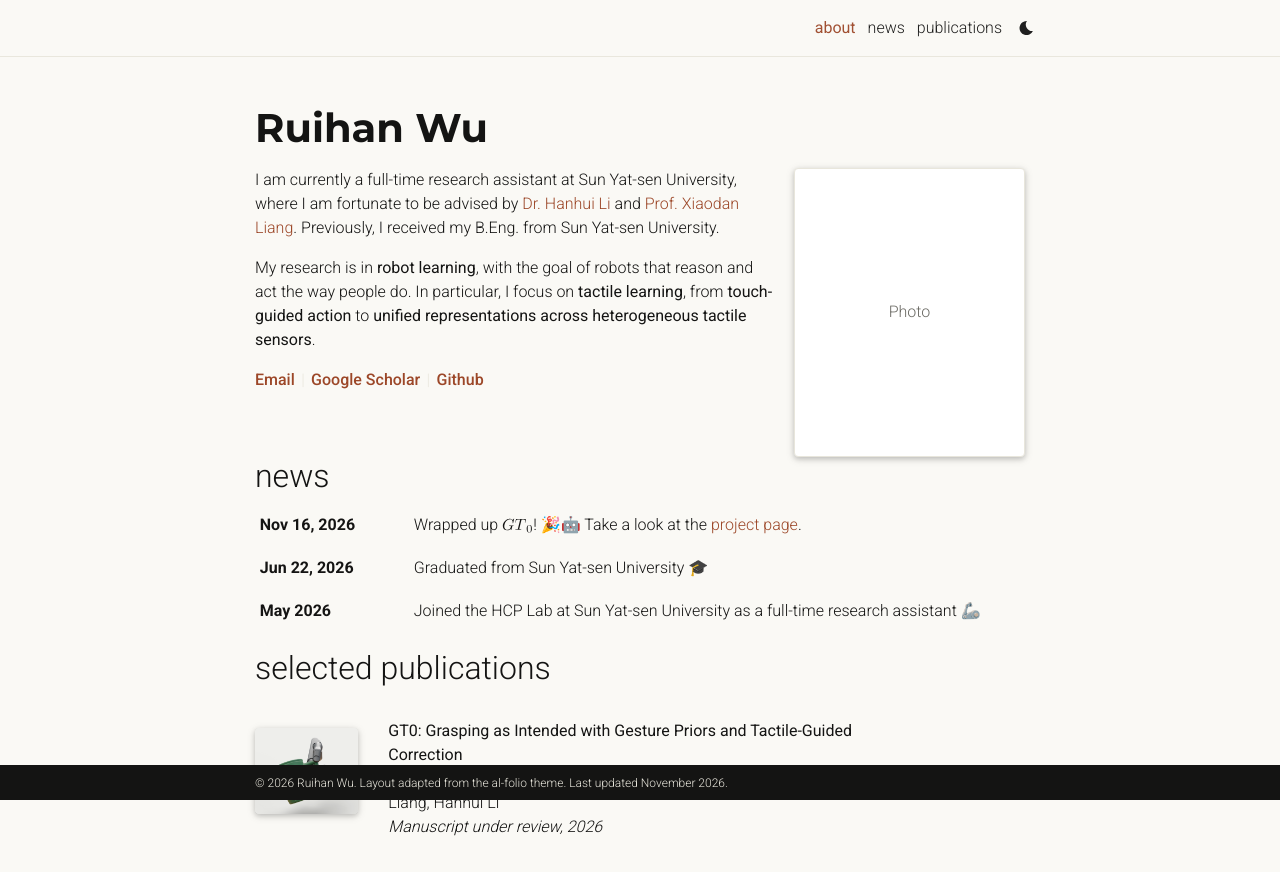
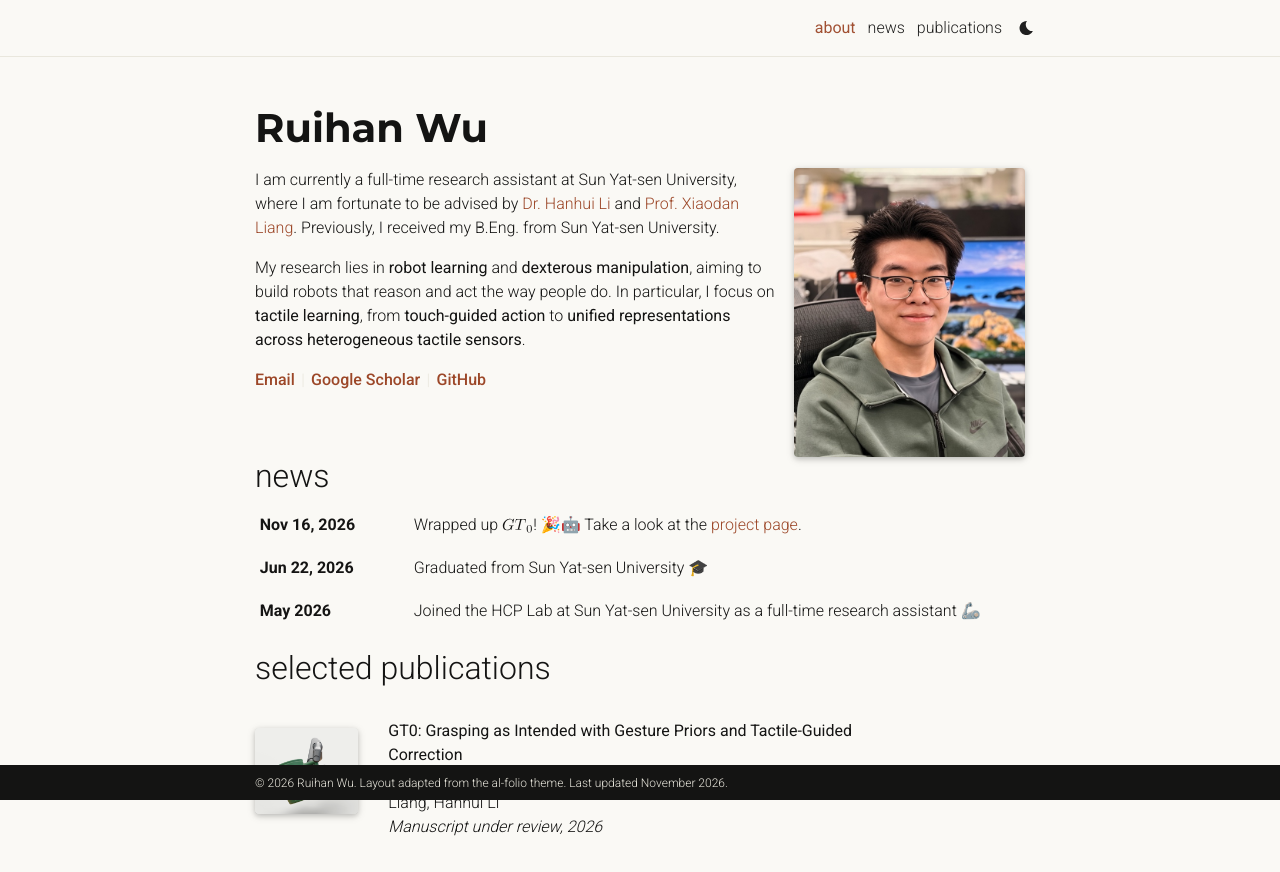
Before and after one commit to ru1han-wu/ru1han-wu.github.io, a plain HTML site: page index.html in a window 1280 px wide. Drawn offline with Linux system fonts and the light colour scheme.

Commit message:
Add homepage portrait and refresh research bio

```diff
--- a/index.html
+++ b/index.html
@@ -227,10 +227,10 @@ footer .container { padding-block: 9px 8px; }
   <main class="container">
     <h1>Ruihan Wu</h1>
     <div class="bio">
-      <div class="profile"><div class="photo-placeholder">Photo</div></div>
+      <div class="profile"><img src="assets/photo.jpg" width="400" height="500" alt="Portrait of Ruihan Wu"></div>
       <p>I am currently a full-time research assistant at Sun Yat-sen University, where I am fortunate to be advised by <a href="https://www.sysu-hcp.net/faculty/418.html" target="_blank" rel="noopener">Dr. Hanhui Li</a> and <a href="https://lemondan.github.io" target="_blank" rel="noopener">Prof. Xiaodan Liang</a>. Previously, I received my B.Eng. from Sun Yat-sen University.</p>
-<p>My research is in <strong>robot learning</strong>, with the goal of robots that reason and act the way people do. In particular, I focus on <strong>tactile learning</strong>, from <strong>touch-guided action</strong> to <strong>unified representations across heterogeneous tactile sensors</strong>.</p>
-      <p class="profile-links"><a href="mailto:wurh33@mail2.sysu.edu.cn">Email</a><span class="sep" aria-hidden="true">|</span><a href="https://scholar.google.com/citations?user=7pxUv7IAAAAJ&amp;hl=en" target="_blank" rel="noopener">Google Scholar</a><span class="sep" aria-hidden="true">|</span><a href="https://github.com/ru1han-wu" target="_blank" rel="noopener">Github</a></p>
+<p>My research lies in <strong>robot learning</strong> and <strong>dexterous manipulation</strong>, aiming to build robots that reason and act the way people do. In particular, I focus on <strong>tactile learning</strong>, from <strong>touch-guided action</strong> to <strong>unified representations across heterogeneous tactile sensors</strong>.</p>
+      <p class="profile-links"><a href="mailto:wurh33@mail2.sysu.edu.cn">Email</a><span class="sep" aria-hidden="true">|</span><a href="https://scholar.google.com/citations?user=7pxUv7IAAAAJ&amp;hl=en" target="_blank" rel="noopener">Google Scholar</a><span class="sep" aria-hidden="true">|</span><a href="https://github.com/ru1han-wu" target="_blank" rel="noopener">GitHub</a></p>
     </div>
     <section class="news" aria-labelledby="news">
       <h2 id="news">news</h2>
```
Also changed, not shown: assets/photo.jpg (added).
